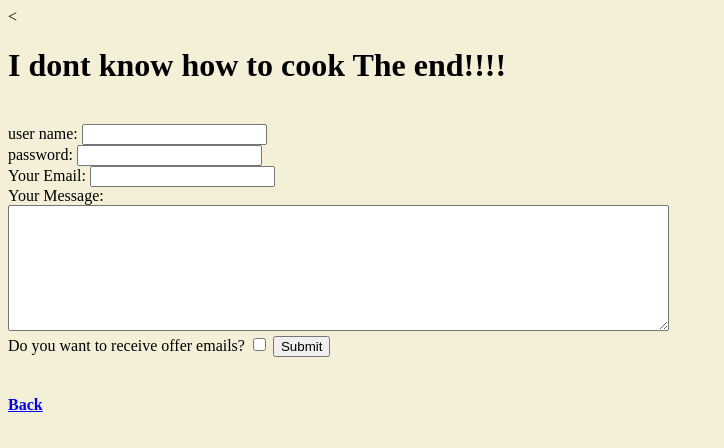
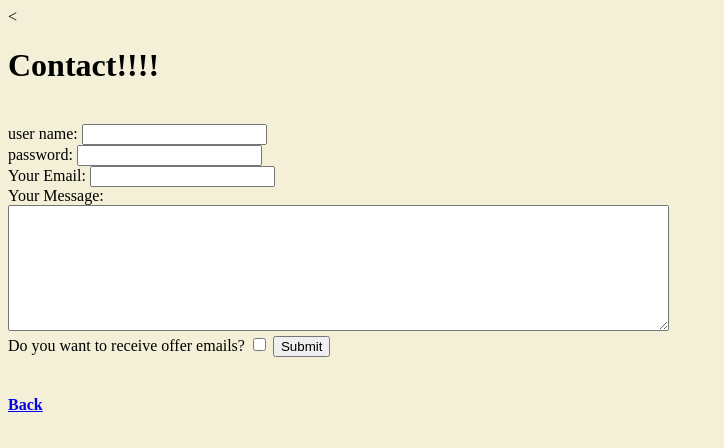
Before and after one commit to susongsha/cv, a plain HTML site: page cook.html in a window 1280 px wide. Shown: the whole page, without its empty margins (0-724 px from the left). Drawn offline with Linux system fonts and the light colour scheme.

Commit message:
Update cook.html

```diff
--- a/cook.html
+++ b/cook.html
@@ -5,7 +5,7 @@
     <title>Cook</title>
   </head>
   <body style="background-color:#F3F0D7;">
-    <<h1>I dont know how to cook The end!!!!</h1>
+    <<h1>Contact!!!!</h1>
     <br>
         <form action="mailto:shresthasusansa1@gmail.com" method="post" enctype="text/plain">
         <label>user name:</label>
```
